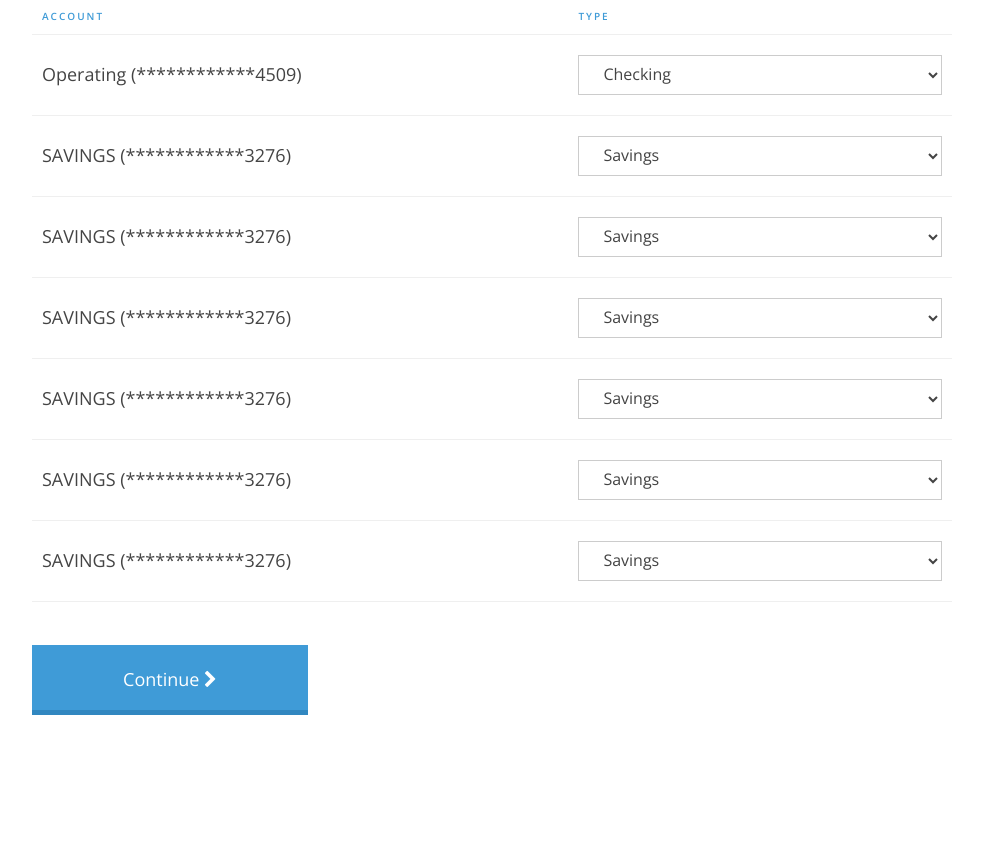
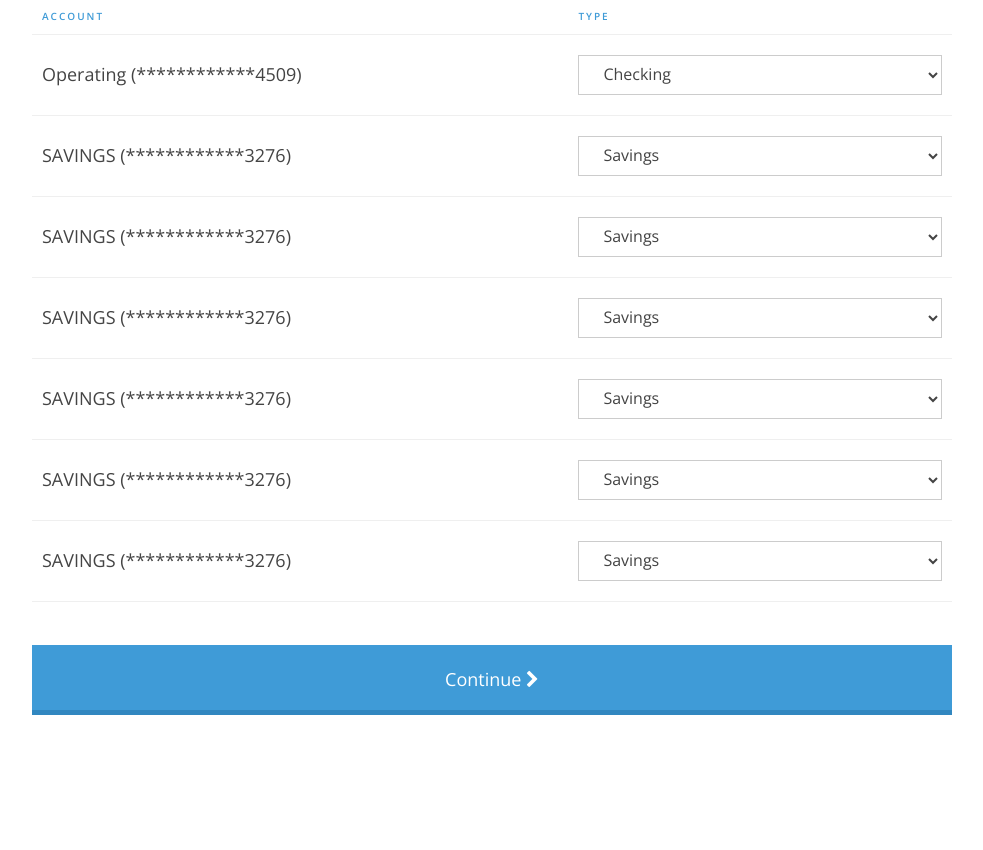
Before and after one commit to jbrianfrancis/MyBorrowerUI, a PHP site: page /classify.php in a window 1280 px wide. Shown: the part 245-1095 px from the top of the page, without its empty margins (148-1131 px from the left). Run offline with PHP 8.4, Linux system fonts and the light colour scheme; some libraries are stand-ins or nearby versions.

Commit message:
Making all buttons block level 100%

```diff
--- a/ac.css
+++ b/ac.css
@@ -1196,7 +1196,7 @@ label.switch-light.switch-candy {
     height: 65px;
     margin-top: 6px;
     float: left;
-    width: 30%;
+    /* width:30%; */
   }
 }
 .btn-find-bank {
--- a/ac.less
+++ b/ac.less
@@ -1239,7 +1239,7 @@ label.switch-light.switch-candy {
     	height: 65px;
     	margin-top: 6px;
     	float: left;
-    	width:30%;
+    	/* width:30%; */
     }
 }
 
```
